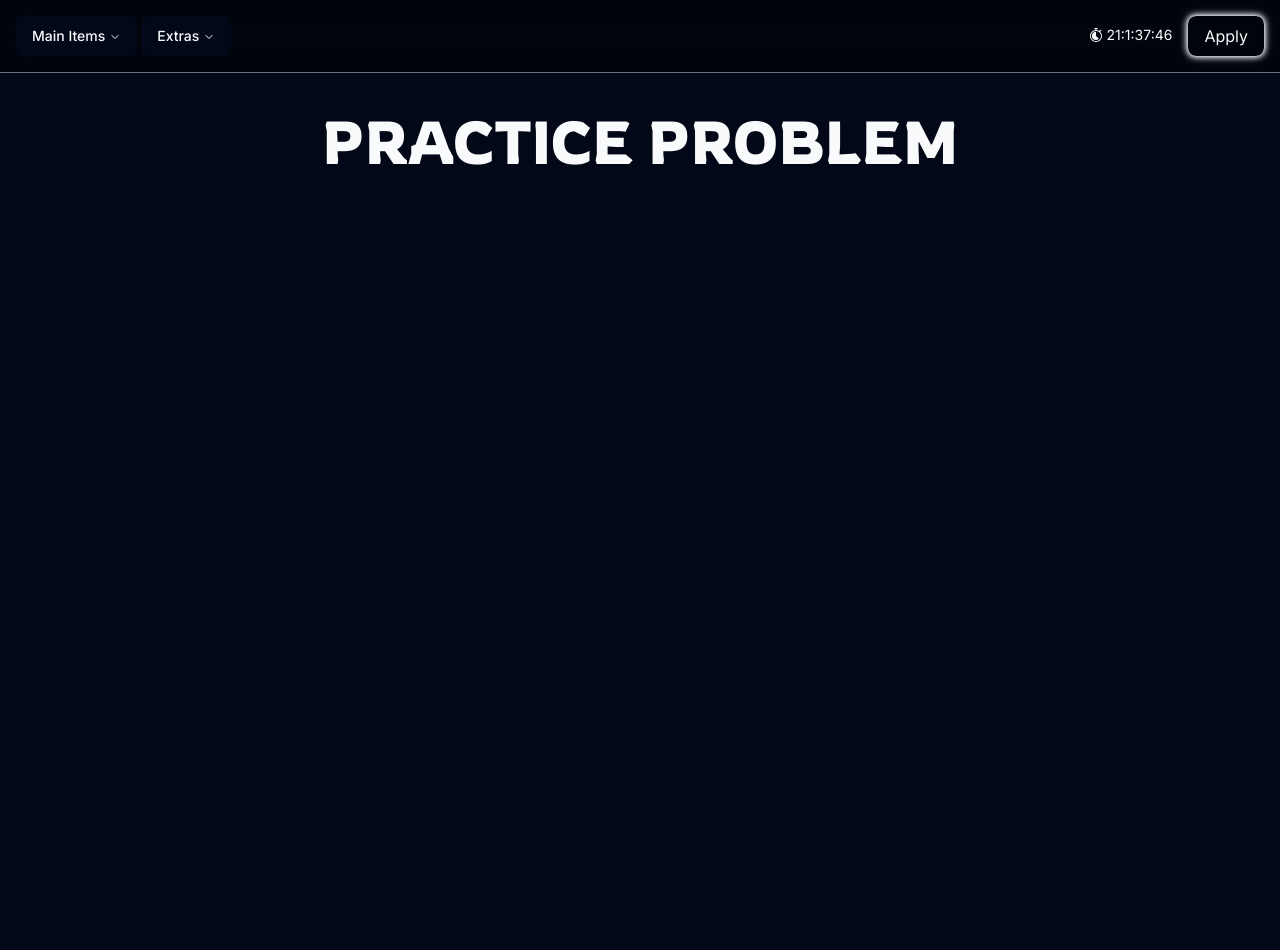
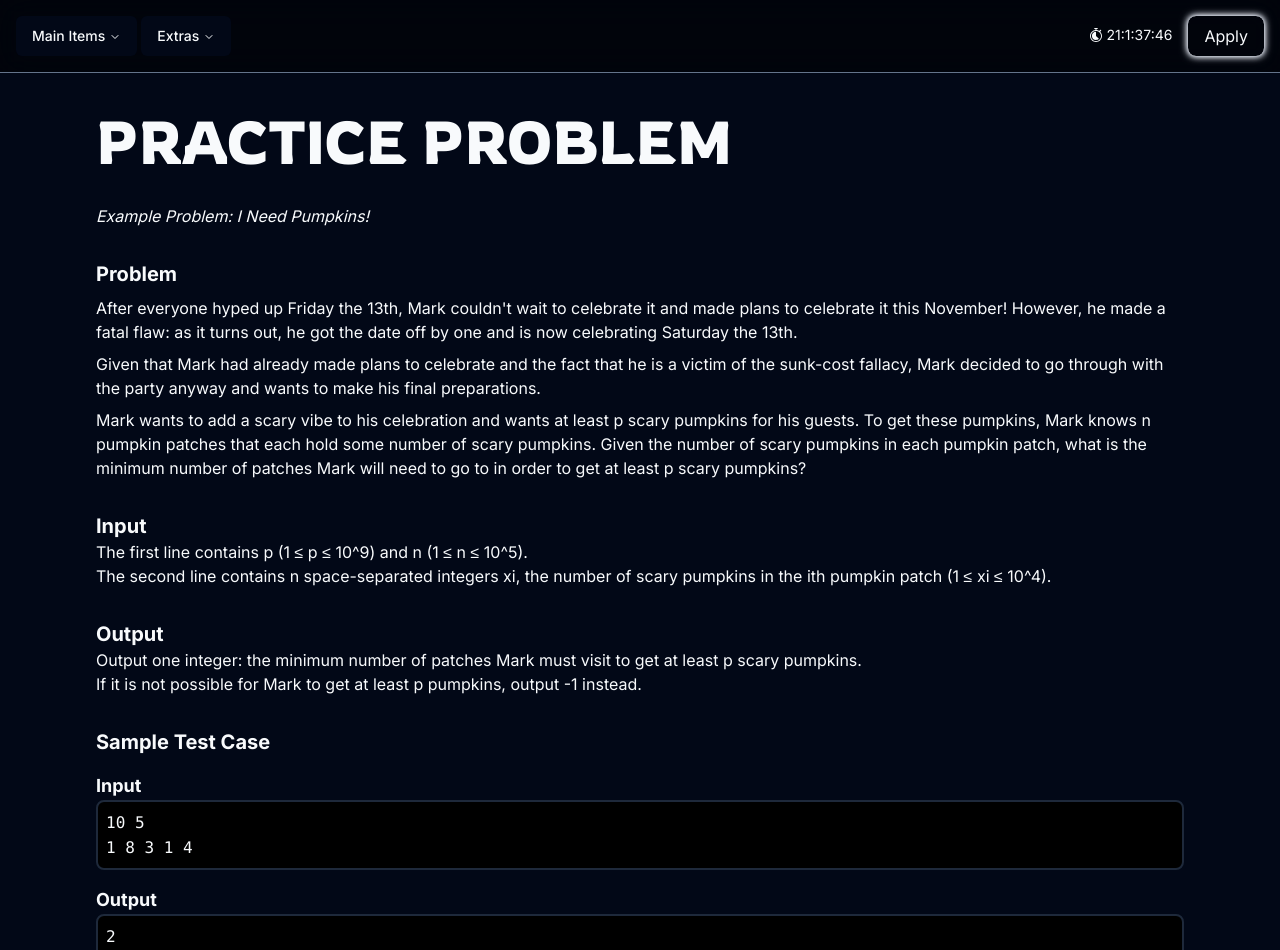
Before and after one commit to acpc-org/Spring-Contest-Info-2024, a Next.js app in the folder spring-contest-info-2024/: page /practice in a window 1280 px wide. Shown: the top 950 px of the page. Before the commit the page ends 800 px from the top, so only its background shows below. Built offline with nearby package versions, Linux system fonts and the light colour scheme; a web font is replaced by a local one.

Commit message:
practice problem

```diff
--- a/spring-contest-info-2024/src/app/practice/page.tsx
+++ b/spring-contest-info-2024/src/app/practice/page.tsx
@@ -14,8 +14,54 @@ export default function Practice() {
             <h1 className="text-6xl font-bold uppercase " style={ rowdies.style }>
                 Practice Problem
             </h1>
+            <h2 className="italic">
+              Example Problem: I Need Pumpkins!
+            </h2>
+            <div className="flex flex-col gap-2">
+              <h3 className="text-xl font-bold">Problem</h3>
+              <p>
+                After everyone hyped up Friday the 13th, Mark couldn't wait to celebrate it and made plans to celebrate it this November! However, he made a fatal flaw: as it turns out, he got the date off by one and is now celebrating Saturday the 13th.
+              </p>
+              <p>
+                Given that Mark had already made plans to celebrate and the fact that he is a victim of the sunk-cost fallacy, Mark decided to go through with the party anyway and wants to make his final preparations.
+              </p>
+              <p>
+                Mark wants to add a scary vibe to his celebration and wants at least p scary pumpkins for his guests. To get these pumpkins, Mark knows n pumpkin patches that each hold some number of scary pumpkins. Given the number of scary pumpkins in each pumpkin patch, what is the minimum number of patches Mark will need to go to in order to get at least p scary pumpkins?
+              </p>
+            </div>
             <div>
-
+              <h3 className="text-xl font-bold">Input</h3>
+              <p>
+                The first line contains p (1 ≤ p ≤ 10^9) and n (1 ≤ n ≤ 10^5).
+              </p>
+              <p>
+                The second line contains n space-separated integers xi, the number of scary pumpkins in the ith pumpkin patch (1 ≤ xi ≤ 10^4).
+              </p>
+            </div>
+            <div>
+              <h3 className="text-xl font-bold">Output</h3>
+              <p>
+                Output one integer: the minimum number of patches Mark must visit to get at least p scary pumpkins.
+              </p>
+              <p>
+                If it is not possible for Mark to get at least p pumpkins, output -1 instead.
+              </p>
+            </div>
+            <div>
+              <h3 className="text-xl font-bold">Sample Test Case</h3>
+              <h4 className="text-lg font-bold mt-4">Input</h4>
+              <div className="p-2 rounded-lg bg-black border-2">
+                <p><code>10 5</code></p>
+                <p><code>1 8 3 1 4</code></p>
+              </div>
+              <h4 className="text-lg font-bold mt-4">Output</h4>
+              <div className="p-2 rounded-lg bg-black border-2">
+                <p><code>2</code></p>
+              </div>
+              <h4 className="text-xl font-bold mt-4">Sample Explanation</h4>
+              <p>
+                Mark can visit the 2nd and 5th patches to get 12 scary pumpkins, which is enough.
+              </p>
             </div>
         </div>
     </main>
--- a/spring-contest-info-2024/src/components/header.tsx
+++ b/spring-contest-info-2024/src/components/header.tsx
@@ -44,12 +44,6 @@ const components: { title: string; href: string; description: string }[] = [
     href: "/specifics",
     description:
       "Details about the contest, like the rules and the format.",
-  },
-  {
-    title: "Tooltip",
-    href: "/docs/primitives/tooltip",
-    description:
-      "A popup that displays information related to an element when the element receives keyboard focus or the mouse hovers over it.",
   },
   {
     title: "Sponsors",
```
